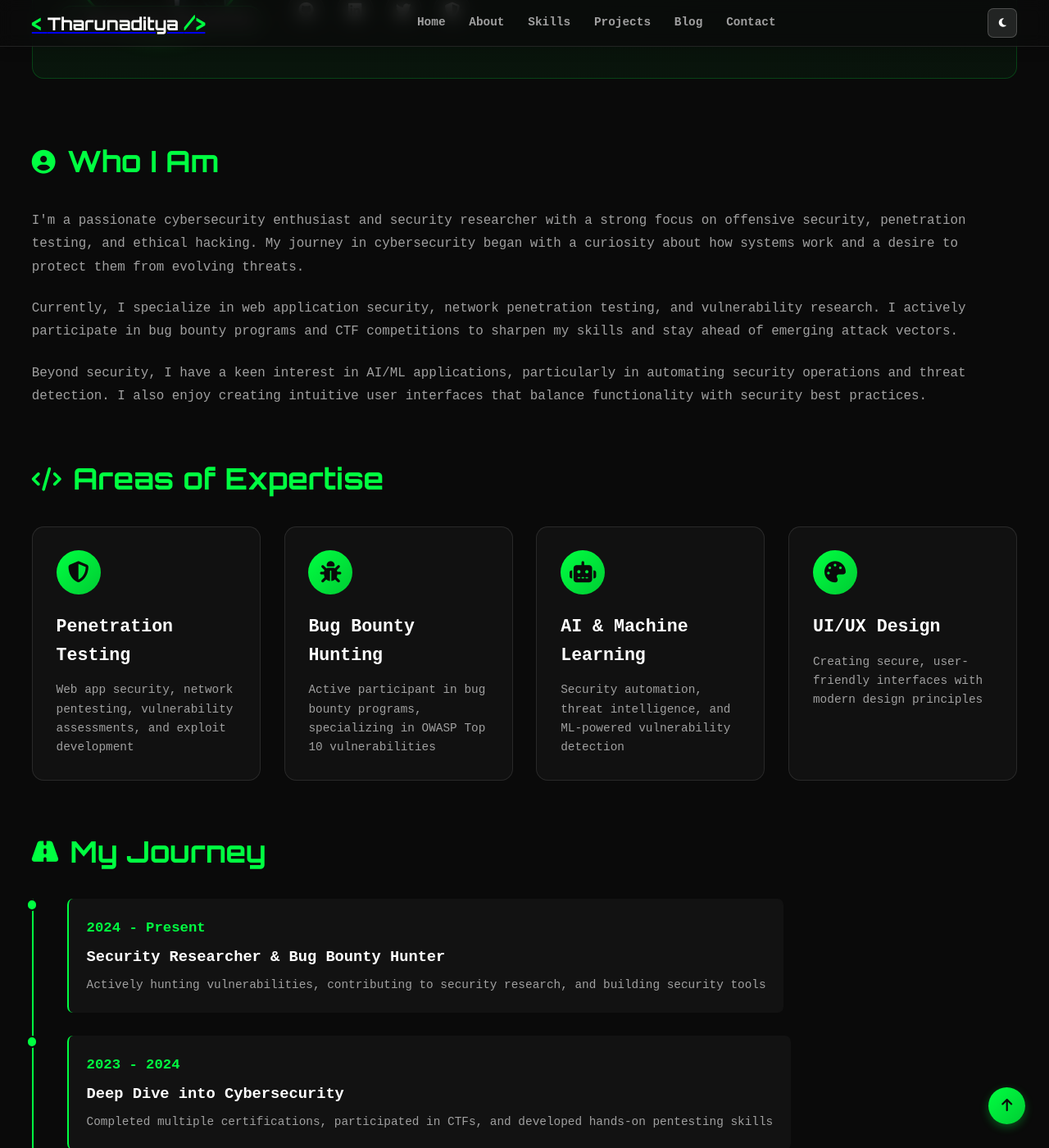
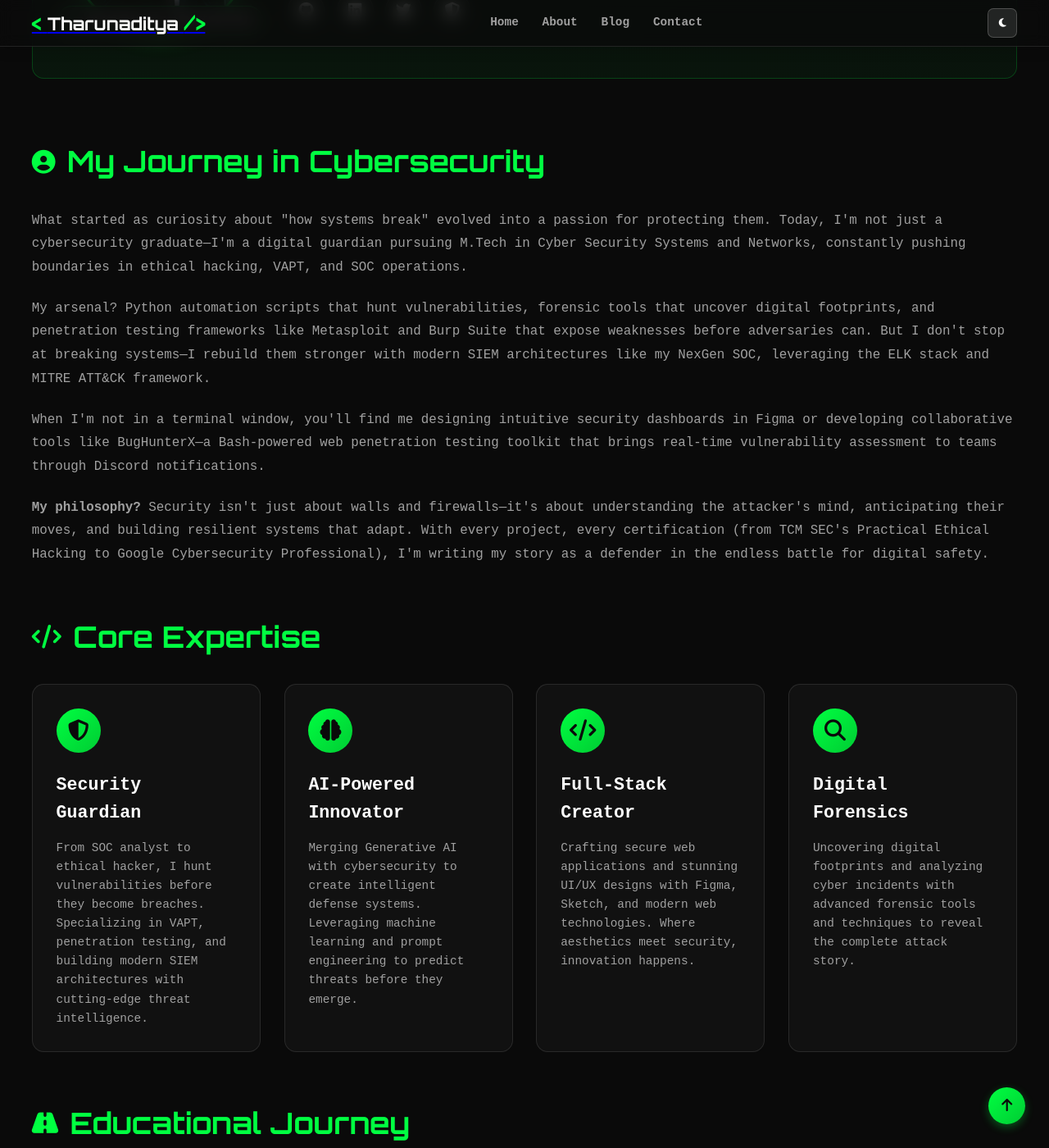
Before and after one commit to Tharunaditya/tharunaditya.github.io, a Jekyll site: the page built from about.html, in a window 1280 px wide and 1400 px high, scrolled down 405 px. Shown: the whole window at 82% size. Built offline with Jekyll 4.4.1, drawn with Linux system fonts in a browser that asks for light colours; nearby versions of some CDN libraries; some of the changed text lies outside the part shown.

Commit message:
Update navigation and About page with real content - Simplified nav to direct page links (Home, About, Blog, Contact) - Removed in-page section links (#skills, #projects) for cleaner navigation - Updated About page with real bio and journey from resume/homepage - Enhanced expertise cards with actual specializations - Updated tech stack to match real skills and tools

```diff
--- a/_layouts/default.html
+++ b/_layouts/default.html
@@ -93,10 +93,8 @@
                 </a>
             </div>
             <div class="nav-links">
-                <a href="{{ '/' | relative_url }}#home" class="nav-link">Home</a>
+                <a href="{{ '/' | relative_url }}" class="nav-link">Home</a>
                 <a href="{{ '/about' | relative_url }}" class="nav-link">About</a>
-                <a href="{{ '/' | relative_url }}#skills" class="nav-link">Skills</a>
-                <a href="{{ '/' | relative_url }}#projects" class="nav-link">Projects</a>
                 <a href="{{ '/blog' | relative_url }}" class="nav-link">Blog</a>
                 <a href="{{ '/contact' | relative_url }}" class="nav-link">Contact</a>
             </div>
@@ -129,7 +127,6 @@
                     <ul>
                         <li><a href="{{ '/' | relative_url }}">Home</a></li>
                         <li><a href="{{ '/about' | relative_url }}">About</a></li>
-                        <li><a href="{{ '/' | relative_url }}#projects">Projects</a></li>
                         <li><a href="{{ '/blog' | relative_url }}">Blog</a></li>
                         <li><a href="{{ '/contact' | relative_url }}">Contact</a></li>
                         <li><a href="{{ '/privacy' | relative_url }}">Privacy Policy</a></li>
--- a/about.html
+++ b/about.html
@@ -35,75 +35,71 @@ title: About Me
 
         <!-- Bio Section -->
         <section class="about-section">
-            <h2 class="section-title"><i class="fas fa-user-circle"></i> Who I Am</h2>
+            <h2 class="section-title"><i class="fas fa-user-circle"></i> My Journey in Cybersecurity</h2>
             <div class="section-content">
-                <p>I'm a passionate cybersecurity enthusiast and security researcher with a strong focus on offensive security, penetration testing, and ethical hacking. My journey in cybersecurity began with a curiosity about how systems work and a desire to protect them from evolving threats.</p>
-                <p>Currently, I specialize in web application security, network penetration testing, and vulnerability research. I actively participate in bug bounty programs and CTF competitions to sharpen my skills and stay ahead of emerging attack vectors.</p>
-                <p>Beyond security, I have a keen interest in AI/ML applications, particularly in automating security operations and threat detection. I also enjoy creating intuitive user interfaces that balance functionality with security best practices.</p>
+                <p>What started as curiosity about "how systems break" evolved into a passion for protecting them. Today, I'm not just a cybersecurity graduate—I'm a digital guardian pursuing M.Tech in Cyber Security Systems and Networks, constantly pushing boundaries in ethical hacking, VAPT, and SOC operations.</p>
+
+                <p>My arsenal? Python automation scripts that hunt vulnerabilities, forensic tools that uncover digital footprints, and penetration testing frameworks like Metasploit and Burp Suite that expose weaknesses before adversaries can. But I don't stop at breaking systems—I rebuild them stronger with modern SIEM architectures like my NexGen SOC, leveraging the ELK stack and MITRE ATT&CK framework.</p>
+
+                <p>When I'm not in a terminal window, you'll find me designing intuitive security dashboards in Figma or developing collaborative tools like BugHunterX—a Bash-powered web penetration testing toolkit that brings real-time vulnerability assessment to teams through Discord notifications.</p>
+
+                <p><strong>My philosophy?</strong> Security isn't just about walls and firewalls—it's about understanding the attacker's mind, anticipating their moves, and building resilient systems that adapt. With every project, every certification (from TCM SEC's Practical Ethical Hacking to Google Cybersecurity Professional), I'm writing my story as a defender in the endless battle for digital safety.</p>
             </div>
         </section>
 
         <!-- Expertise Section -->
         <section class="about-section">
-            <h2 class="section-title"><i class="fas fa-code"></i> Areas of Expertise</h2>
+            <h2 class="section-title"><i class="fas fa-code"></i> Core Expertise</h2>
             <div class="expertise-grid">
                 <div class="expertise-card">
                     <div class="expertise-icon">
-                        <i class="fas fa-shield-alt"></i>
+                        <i class="fas fa-shield-halved"></i>
                     </div>
-                    <h3>Penetration Testing</h3>
-                    <p>Web app security, network pentesting, vulnerability assessments, and exploit development</p>
+                    <h3>Security Guardian</h3>
+                    <p>From SOC analyst to ethical hacker, I hunt vulnerabilities before they become breaches. Specializing in VAPT, penetration testing, and building modern SIEM architectures with cutting-edge threat intelligence.</p>
                 </div>
                 <div class="expertise-card">
                     <div class="expertise-icon">
-                        <i class="fas fa-bug"></i>
+                        <i class="fas fa-brain"></i>
                     </div>
-                    <h3>Bug Bounty Hunting</h3>
-                    <p>Active participant in bug bounty programs, specializing in OWASP Top 10 vulnerabilities</p>
+                    <h3>AI-Powered Innovator</h3>
+                    <p>Merging Generative AI with cybersecurity to create intelligent defense systems. Leveraging machine learning and prompt engineering to predict threats before they emerge.</p>
                 </div>
                 <div class="expertise-card">
                     <div class="expertise-icon">
-                        <i class="fas fa-robot"></i>
+                        <i class="fas fa-code"></i>
                     </div>
-                    <h3>AI & Machine Learning</h3>
-                    <p>Security automation, threat intelligence, and ML-powered vulnerability detection</p>
+                    <h3>Full-Stack Creator</h3>
+                    <p>Crafting secure web applications and stunning UI/UX designs with Figma, Sketch, and modern web technologies. Where aesthetics meet security, innovation happens.</p>
                 </div>
                 <div class="expertise-card">
                     <div class="expertise-icon">
-                        <i class="fas fa-palette"></i>
+                        <i class="fas fa-search"></i>
                     </div>
-                    <h3>UI/UX Design</h3>
-                    <p>Creating secure, user-friendly interfaces with modern design principles</p>
+                    <h3>Digital Forensics</h3>
+                    <p>Uncovering digital footprints and analyzing cyber incidents with advanced forensic tools and techniques to reveal the complete attack story.</p>
                 </div>
             </div>
         </section>
 
         <!-- Journey Section -->
         <section class="about-section">
-            <h2 class="section-title"><i class="fas fa-road"></i> My Journey</h2>
+            <h2 class="section-title"><i class="fas fa-road"></i> Educational Journey</h2>
             <div class="timeline">
                 <div class="timeline-item">
                     <div class="timeline-marker"></div>
                     <div class="timeline-content">
                         <h3>2024 - Present</h3>
-                        <h4>Security Researcher & Bug Bounty Hunter</h4>
-                        <p>Actively hunting vulnerabilities, contributing to security research, and building security tools</p>
+                        <h4>M.Tech in Cybersecurity Systems & Networks</h4>
+                        <p>Pursuing Advanced Research in Security Architecture, focusing on modern defense strategies and threat intelligence systems</p>
                     </div>
                 </div>
                 <div class="timeline-item">
                     <div class="timeline-marker"></div>
                     <div class="timeline-content">
-                        <h3>2023 - 2024</h3>
-                        <h4>Deep Dive into Cybersecurity</h4>
-                        <p>Completed multiple certifications, participated in CTFs, and developed hands-on pentesting skills</p>
-                    </div>
-                </div>
-                <div class="timeline-item">
-                    <div class="timeline-marker"></div>
-                    <div class="timeline-content">
-                        <h3>2022 - 2023</h3>
-                        <h4>Exploring Tech & Development</h4>
-                        <p>Started with web development, learned programming fundamentals, and discovered passion for security</p>
+                        <h3>2020 - 2024</h3>
+                        <h4>B.Tech CSE - Cybersecurity (A Grade)</h4>
+                        <p>Foundation in Security Systems and Networks, specialized coursework in ethical hacking, cryptography, and secure system design</p>
                     </div>
                 </div>
             </div>
@@ -111,63 +107,76 @@ title: About Me
 
         <!-- Achievements Section -->
         <section class="about-section">
-            <h2 class="section-title"><i class="fas fa-trophy"></i> Achievements</h2>
+            <h2 class="section-title"><i class="fas fa-trophy"></i> Certifications & Achievements</h2>
             <div class="achievements-grid">
                 <div class="achievement-card">
                     <i class="fas fa-certificate"></i>
-                    <h3>Cybersecurity Certifications</h3>
-                    <p>Multiple industry-recognized certifications in ethical hacking and penetration testing</p>
+                    <h3>TCM Security</h3>
+                    <p>Practical Ethical Hacking - Advanced hands-on penetration testing certification</p>
                 </div>
                 <div class="achievement-card">
-                    <i class="fas fa-flag"></i>
-                    <h3>CTF Competitions</h3>
-                    <p>Regular participant in Capture The Flag events with multiple top rankings</p>
+                    <i class="fab fa-google"></i>
+                    <h3>Google Cybersecurity</h3>
+                    <p>Google Cybersecurity Professional Certificate - Comprehensive security foundations</p>
                 </div>
                 <div class="achievement-card">
-                    <i class="fas fa-bug"></i>
-                    <h3>Bug Bounties</h3>
-                    <p>Discovered critical vulnerabilities in production applications</p>
+                    <i class="fas fa-shield-alt"></i>
+                    <h3>SOC Operations</h3>
+                    <p>Specialized training in Security Operations Center management and threat hunting</p>
                 </div>
                 <div class="achievement-card">
                     <i class="fas fa-users"></i>
                     <h3>Community Contributor</h3>
-                    <p>Sharing knowledge through blog posts, tutorials, and open-source projects</p>
+                    <p>Sharing knowledge through blog posts, tutorials, and open-source security projects</p>
                 </div>
             </div>
         </section>
 
         <!-- Tech Stack Section -->
         <section class="about-section">
-            <h2 class="section-title"><i class="fas fa-tools"></i> Tech Stack</h2>
+            <h2 class="section-title"><i class="fas fa-tools"></i> Tech Stack & Skills</h2>
             <div class="tech-stack">
                 <div class="tech-category">
-                    <h3>Security Tools</h3>
+                    <h3>Security & Penetration Testing</h3>
                     <div class="tech-tags">
+                        <span class="tech-tag">SOC Operations</span>
+                        <span class="tech-tag">Ethical Hacking</span>
+                        <span class="tech-tag">VAPT</span>
+                        <span class="tech-tag">Metasploit</span>
                         <span class="tech-tag">Burp Suite</span>
-                        <span class="tech-tag">Metasploit</span>
                         <span class="tech-tag">Nmap</span>
                         <span class="tech-tag">Wireshark</span>
-                        <span class="tech-tag">OWASP ZAP</span>
+                        <span class="tech-tag">Digital Forensics</span>
                     </div>
                 </div>
                 <div class="tech-category">
-                    <h3>Programming</h3>
+                    <h3>SIEM & Threat Intelligence</h3>
                     <div class="tech-tags">
-                        <span class="tech-tag">Python</span>
-                        <span class="tech-tag">JavaScript</span>
-                        <span class="tech-tag">Bash</span>
-                        <span class="tech-tag">SQL</span>
-                        <span class="tech-tag">PHP</span>
+                        <span class="tech-tag">ELK Stack</span>
+                        <span class="tech-tag">MITRE ATT&CK</span>
+                        <span class="tech-tag">Threat Hunting</span>
+                        <span class="tech-tag">Incident Response</span>
+                        <span class="tech-tag">Security Analytics</span>
                     </div>
                 </div>
                 <div class="tech-category">
-                    <h3>Web Technologies</h3>
+                    <h3>Programming & Automation</h3>
                     <div class="tech-tags">
-                        <span class="tech-tag">HTML/CSS</span>
-                        <span class="tech-tag">React</span>
-                        <span class="tech-tag">Node.js</span>
-                        <span class="tech-tag">REST APIs</span>
-                        <span class="tech-tag">GraphQL</span>
+                        <span class="tech-tag">Python</span>
+                        <span class="tech-tag">Bash</span>
+                        <span class="tech-tag">JavaScript</span>
+                        <span class="tech-tag">SQL</span>
+                        <span class="tech-tag">Automation Scripts</span>
+                    </div>
+                </div>
+                <div class="tech-category">
+                    <h3>AI & Design</h3>
+                    <div class="tech-tags">
+                        <span class="tech-tag">Generative AI</span>
+                        <span class="tech-tag">Prompt Engineering</span>
+                        <span class="tech-tag">Figma</span>
+                        <span class="tech-tag">Sketch</span>
+                        <span class="tech-tag">UI/UX Design</span>
                     </div>
                 </div>
             </div>
```
